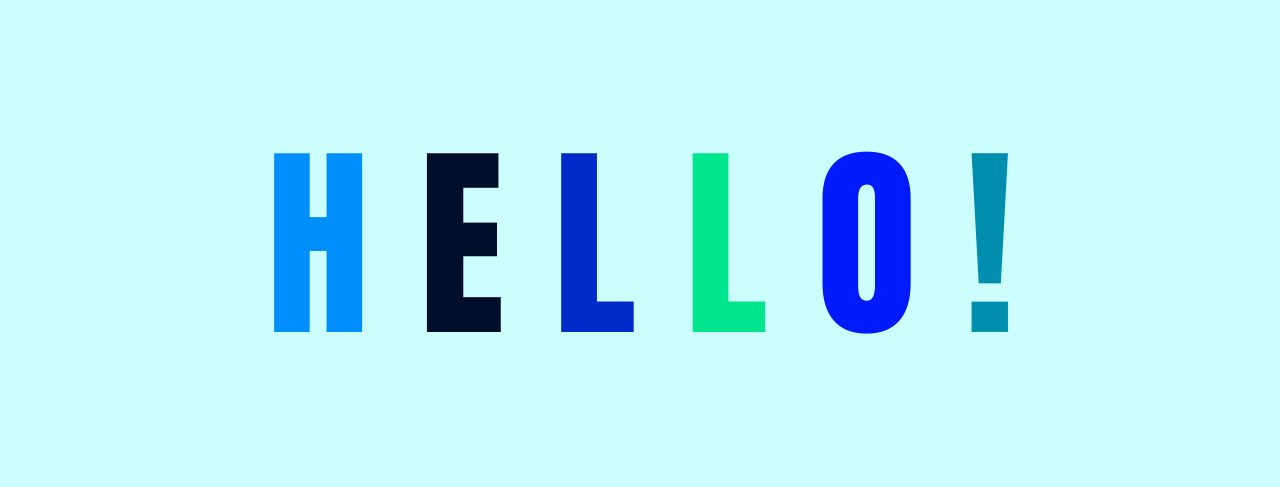
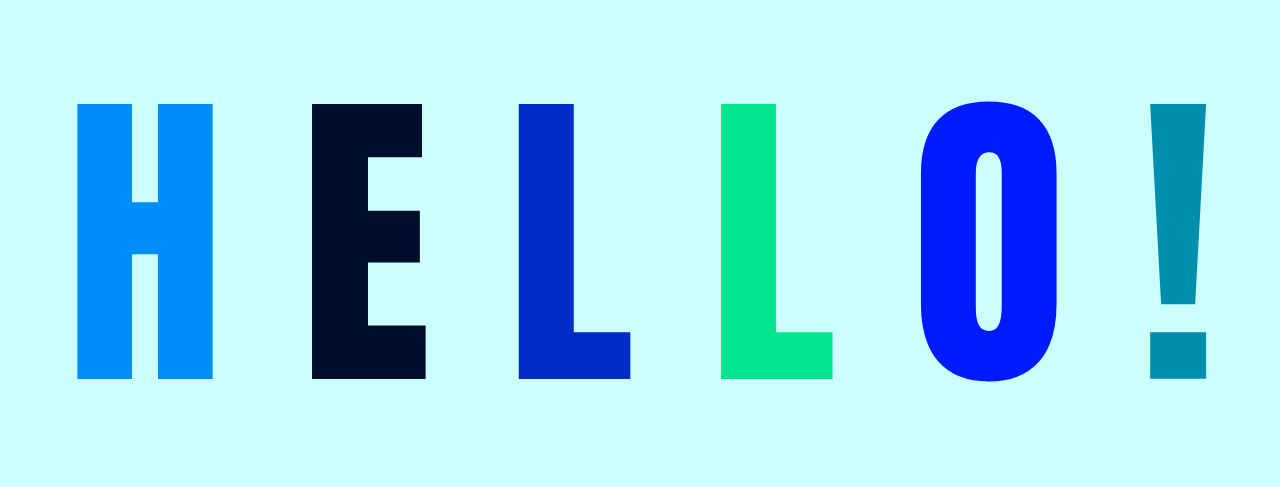
Before and after one commit to jasonscotch/AnimatedTextGitDemo, a plain HTML site: page index.html in a window 1280 px wide. Shown: the part 165-652 px from the top of the page. Drawn offline with Linux system fonts and the light colour scheme.

Commit message:
font increase

```diff
--- a/app.css
+++ b/app.css
@@ -7,7 +7,7 @@ body {
 }
 
 h1 {
-    font-size: 13rem;
+    font-size: 20rem;
     font-family: Impact, Haettenschweiler, 'Arial Narrow Bold', sans-serif;
 }
 
```
